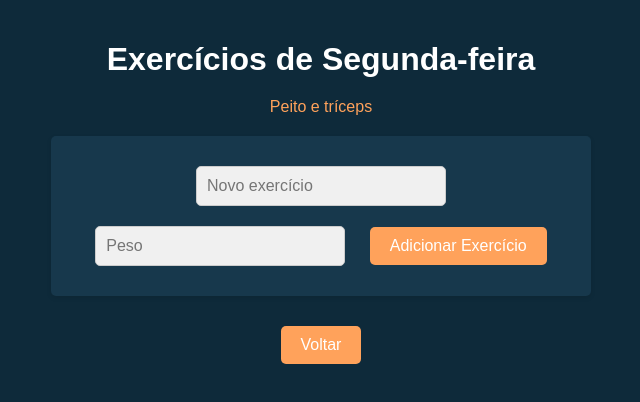
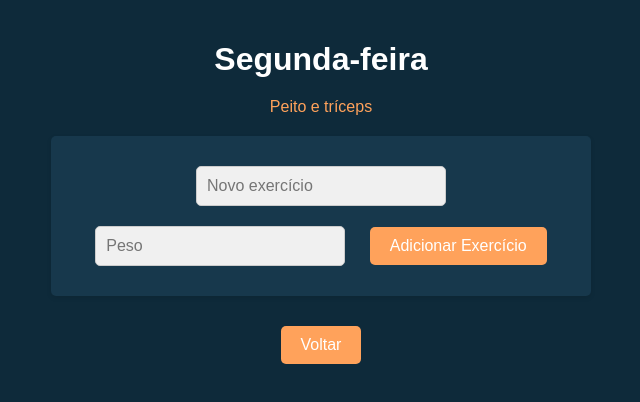
Before and after one commit to lucastamborim/academia, a plain HTML site: page monday.html in a window 1280 px wide. Shown: the whole page, without its empty margins (319-959 px from the left). Drawn offline with Linux system fonts and the light colour scheme.

Commit message:
Update monday.html

```diff
--- a/monday.html
+++ b/monday.html
@@ -97,7 +97,7 @@
     </style>
 </head>
 <body>
-    <h1>Exercícios de Segunda-feira</h1>
+    <h1>Segunda-feira</h1>
     <div class="description">Peito e tríceps</div>
 
     <form id="taskForm">
```
